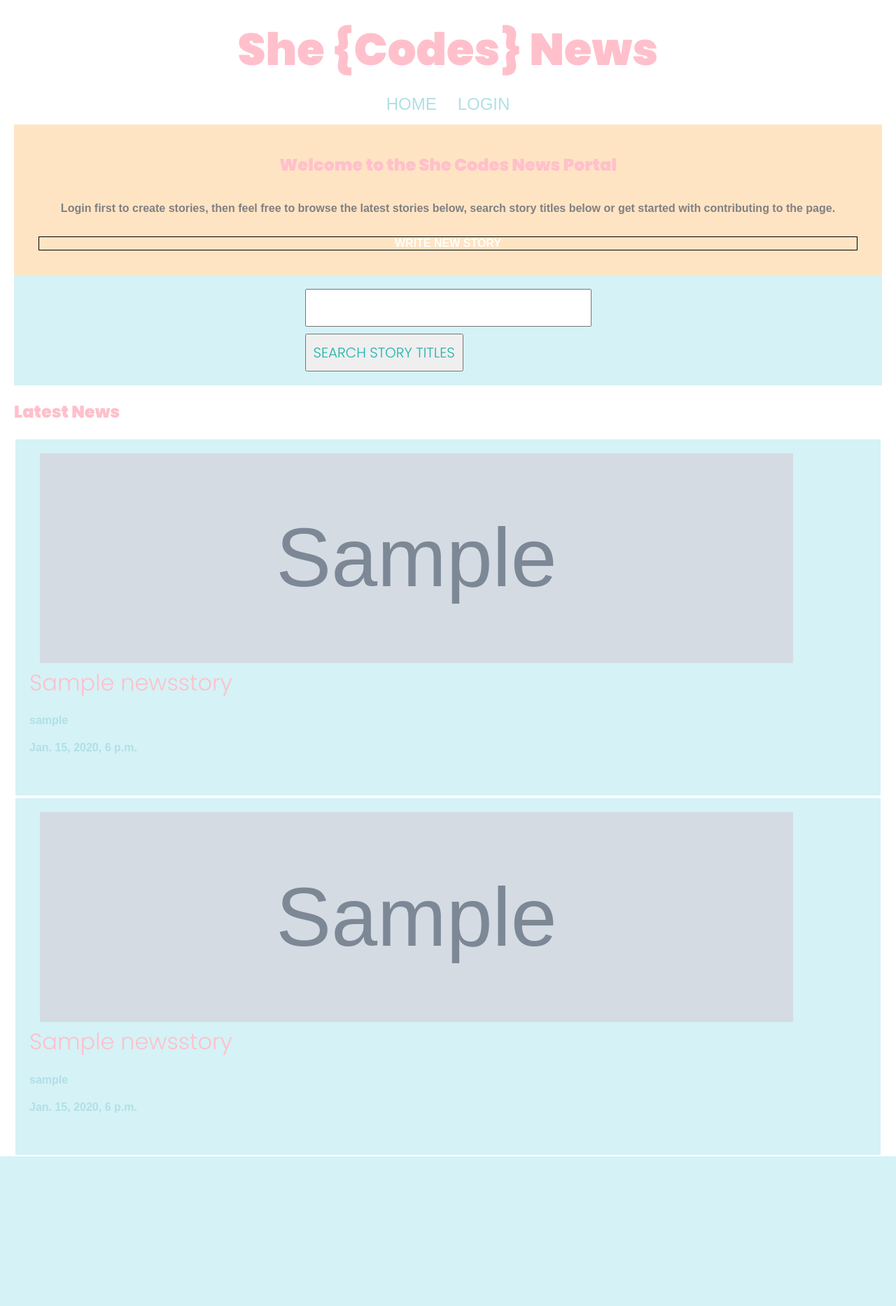
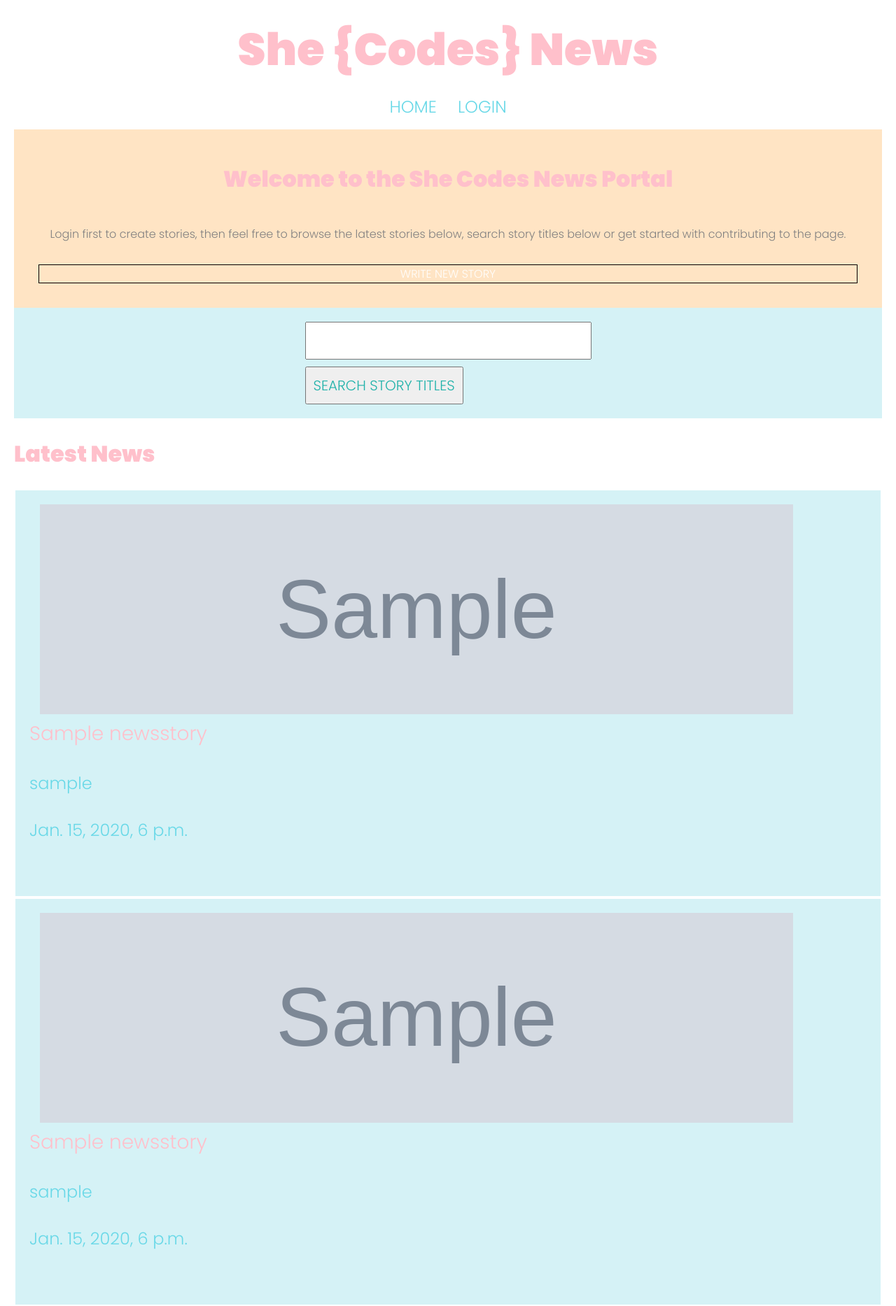
Before and after one commit to bel-lloyd/django-news-project, a Django app: page /news/ in a window 1280 px wide. Shown: the whole page at 70% size. Before the commit the page ends 1653 px from the top, so only its background shows below. Run offline with Django 3.2, Linux system fonts and the light colour scheme; tables that the repository leaves empty hold one stand-in row (values such as "Sample post"); grey boxes marked "Sample" are stand-in pictures; parts of the project's set-up code (start-up, migrations or seed data) failed here and were passed over; some web fonts are replaced.

Commit message:
styles with break

```diff
--- a/she_codes_news/news/fixtures/news.json
+++ b/she_codes_news/news/fixtures/news.json
@@ -3,7 +3,7 @@
       "model": "news.NewsStory",
       "pk": 1,
       "fields": {
-        "title": "Cupcakes Galore: She Codes Party Begins",
+        "title": "She Codes Party Begins",
         "author": 1,
         "pub_date": "2020-08-01T10:03:56Z",
         "content": "Boom! Cupcakes galore as She Coders bask in their glory after completing their Django Python website project!",
--- a/she_codes_news/static/styles.css
+++ b/she_codes_news/static/styles.css
@@ -35,13 +35,20 @@
 h2 {
    font-family:'Poppins', sans-serif;
    font-weight: 600;
+   font-size: 2rem;
 }
 
 h3 {
     font-family:'Poppins', sans-serif;
     font-weight: 300;
-    font-size: 2rem;
+    font-size: 1.75rem;
     margin: 0;
+}
+
+h4 {
+    font-family:'Poppins', sans-serif;
+    font-weight: 300;
+    font-size: 1.5rem;
 }
 
 #header-text {
@@ -62,15 +69,16 @@
 a {
     margin: 15px;
     text-decoration: none;
-    color: powderblue;
+    color: rgb(104, 216, 231);
 }
 
 a:hover {
-    color: bisque
+    color: rgb(202, 113, 240);
 }
 
 a, p {
-    font-family: Arial, Helvetica, sans-serif;
+    font-family: 'poppins','sans-serif';
+    font-weight: 300;
 }
 
 form {
```
